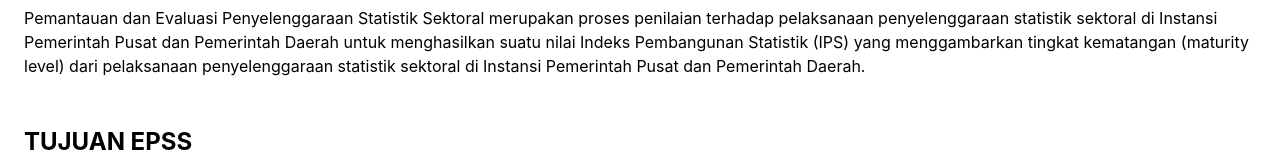
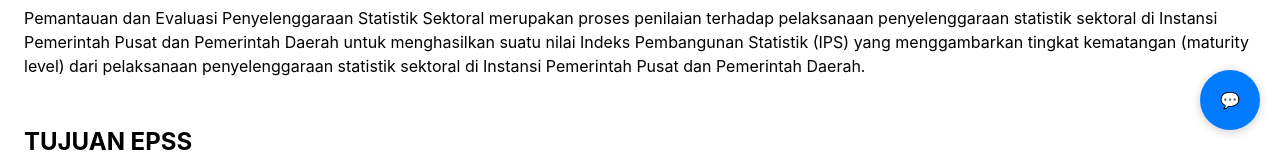
Before and after one commit to pujisubarkah/penilaian_statistik, a React (Create React App) app: page / in a window 1280 px wide. Shown: the part 650-802 px from the top of the page. Built offline with nearby package versions, Linux system fonts and the light colour scheme.

Commit message:
Update App.js

```diff
--- a/src/App.js
+++ b/src/App.js
@@ -7,6 +7,7 @@ import EPSS from './pages/EPSS';
 import Penilaian from './pages/Penilaian';
 import Questionnaire from './pages/Questionnaire'; // Import the Questionnaire page
 import LoadingSpinner from './components/LoadingSpinner'; // Loading icon component
+import Chatbot from './components/Chatbot';
 
 function App() {
   const [isLoading, setIsLoading] = useState(false);
@@ -33,6 +34,7 @@ function App() {
         <Route path="/Penilaian" element={<Penilaian />} />
         <Route path="/Questionnaire" element={<Questionnaire />} /> {/* Add Questionnaire route */}
       </Routes>
+  <Chatbot />
     </div>
   );
 }
```
